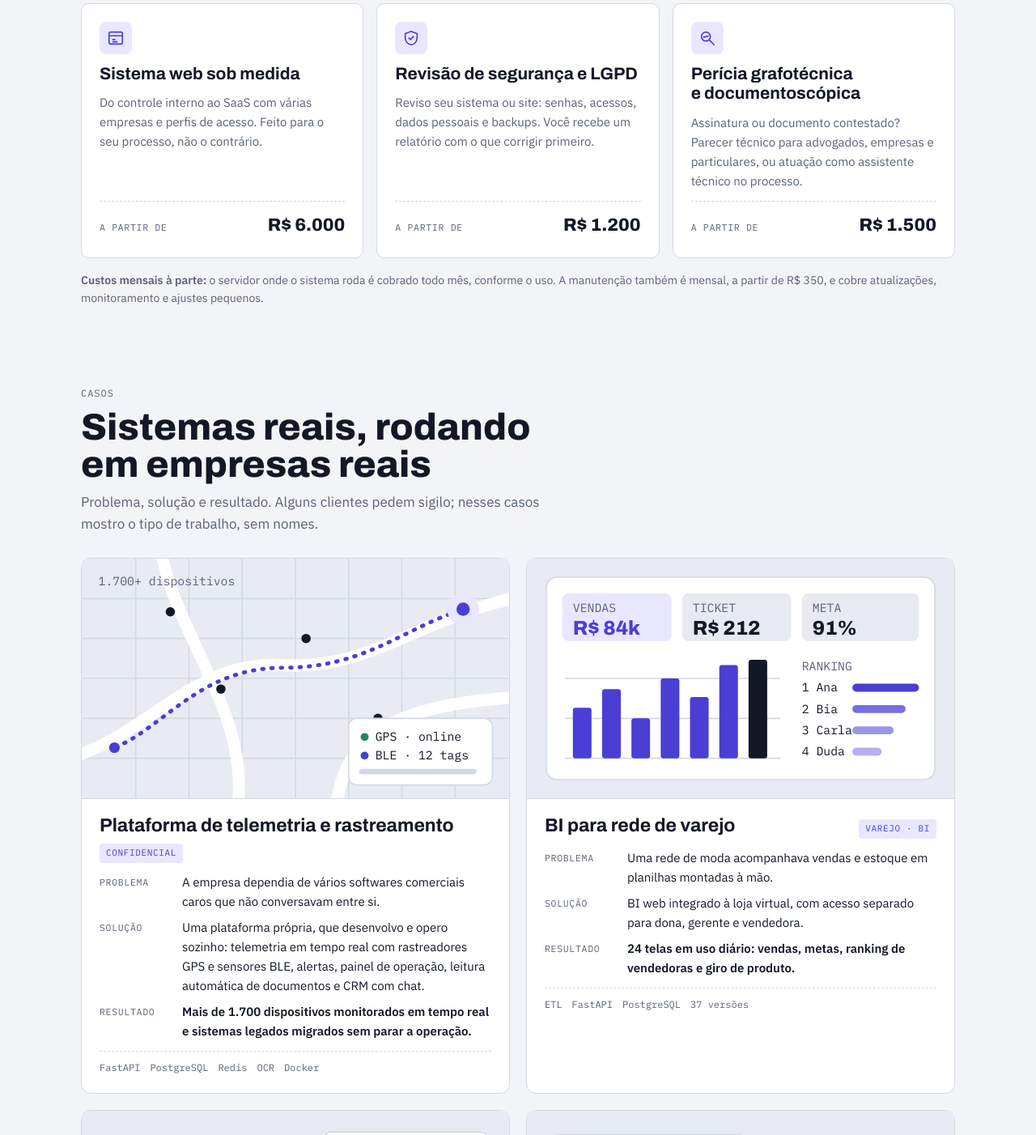
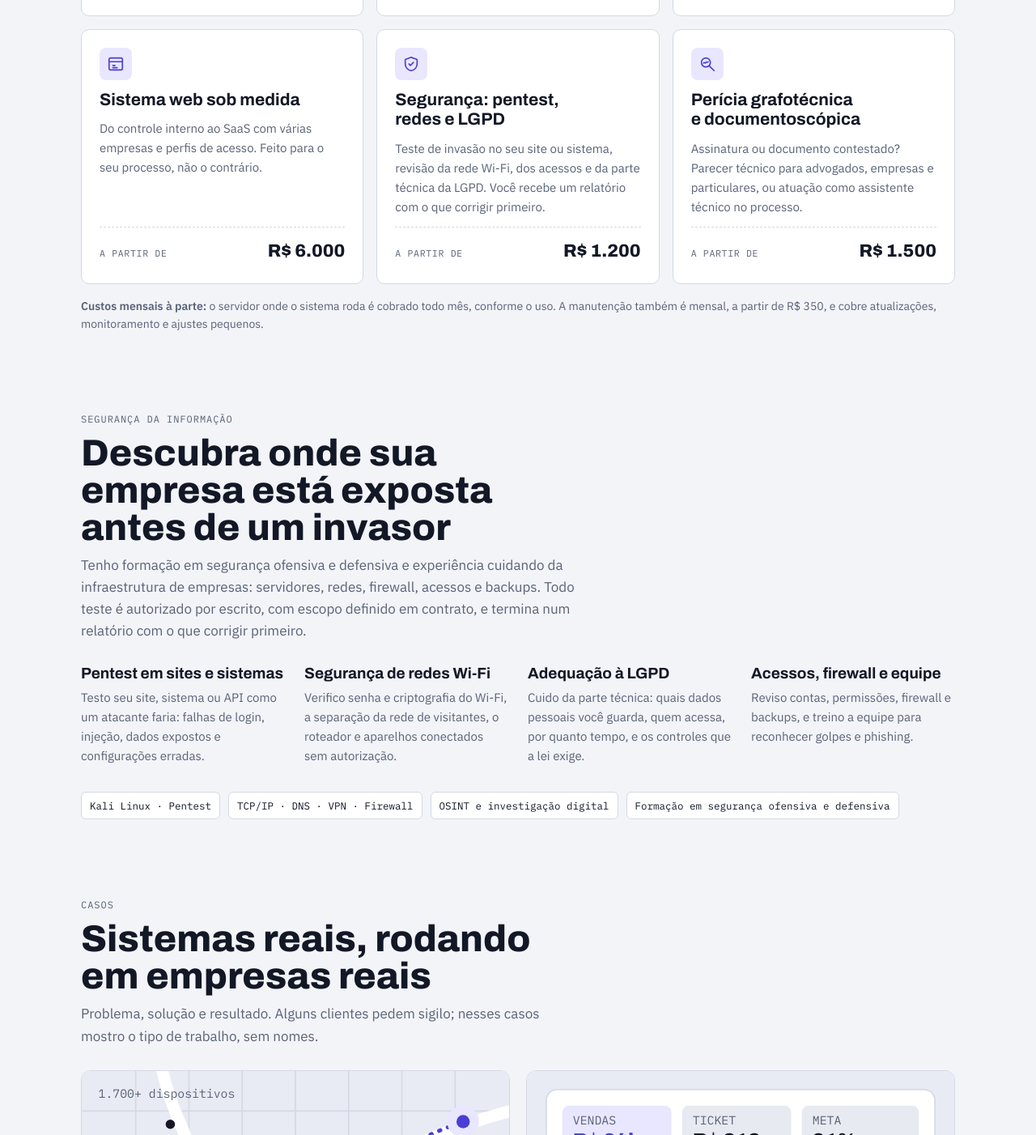
Before and after one commit to Pedro-Vinicius-MA/Pedro-Vinicius-MA.github.io, a plain HTML site: page index.html in a window 1280 px wide. Shown: the part 1398-2800 px from the top of the page at 81% size. Drawn offline with Linux system fonts and the light colour scheme.

Commit message:
Adiciona seção de segurança da informação

```diff
--- a/index.html
+++ b/index.html
@@ -6,7 +6,7 @@
 <style>:root{color-scheme:light;padding-top:env(safe-area-inset-top,0px);padding-bottom:env(safe-area-inset-bottom,0px)}img{max-width:100%}[hidden]{display:none!important}</style>
 <title>Pedro Vinícius Moraes Alves</title>
 <meta name="claude:viewport-fit-sides" content="cover">
-<meta name="description" content="Sistemas web, dashboards de BI, automações e agentes de IA sob medida. Perícia grafotécnica e documentoscópica. Caruaru-PE, atendimento em todo o Brasil.">
+<meta name="description" content="Sistemas web, dashboards de BI, automações e agentes de IA sob medida. Pentest, segurança de redes e LGPD. Perícia grafotécnica e documentoscópica. Caruaru-PE, atendimento em todo o Brasil.">
 <link rel="icon" href="favicon.svg" type="image/svg+xml">
 <link rel="icon" href="favicon-32.png" sizes="32x32" type="image/png">
 <link rel="alternate icon" href="favicon.ico">
@@ -260,13 +260,12 @@ footer .in{display:flex;flex-wrap:wrap;justify-content:space-between;gap:12px;fo
 </style>
 </head>
 <body>
-
-
 <header class="topbar pad">
   <div class="in">
     <a class="brand" href="#topo">Pedro Vinícius<span>.</span></a>
     <nav class="nav" aria-label="Seções">
       <a class="lnk" href="#servicos"><span data-l="pt">Serviços</span><span data-l="en">Services</span></a>
+      <a class="lnk" href="#seguranca"><span data-l="pt">Segurança</span><span data-l="en">Security</span></a>
       <a class="lnk" href="#casos"><span data-l="pt">Casos</span><span data-l="en">Work</span></a>
       <a class="lnk" href="#processo"><span data-l="pt">Como trabalho</span><span data-l="en">Process</span></a>
       <a class="lnk" href="#faq">FAQ</a>
@@ -283,12 +282,12 @@ footer .in{display:flex;flex-wrap:wrap;justify-content:space-between;gap:12px;fo
   <!-- HERO -->
   <section class="in hero">
     <div class="hero-txt">
-      <span class="tag" data-l="pt">Desenvolvedor full stack · Perito judicial · Caruaru-PE</span>
-      <span class="tag" data-l="en">Full stack developer · Court-registered examiner · Brazil</span>
+      <span class="tag" data-l="pt">Desenvolvedor full stack · Segurança da informação · Perito judicial</span>
+      <span class="tag" data-l="en">Full stack developer · Information security · Court-registered examiner</span>
       <h1 data-l="pt">Sistemas que tiram o <em>trabalho braçal</em> da sua empresa.</h1>
       <h1 data-l="en">Software that takes the <em>busywork</em> off your team.</h1>
-      <p class="lede" data-l="pt">Sou <b>Pedro Vinícius</b>. Construo sistemas web, dashboards, automações e agentes de IA sob medida, do diagnóstico ao sistema rodando. Como perito judicial, trabalho com o mesmo rigor de um laudo: tudo documentado, rastreável e sob sigilo.</p>
-      <p class="lede" data-l="en">I'm <b>Pedro Vinícius</b>. I build custom web systems, dashboards, automations and AI agents, from first call to production. As a court-registered forensic examiner, I work to the standard of an expert report: documented, traceable and confidential.</p>
+      <p class="lede" data-l="pt">Sou <b>Pedro Vinícius</b>. Construo sistemas web, dashboards, automações e agentes de IA sob medida, do diagnóstico ao sistema rodando, e testo a segurança de sites, sistemas e redes. Como perito judicial, trabalho com o mesmo rigor de um laudo: tudo documentado, rastreável e sob sigilo.</p>
+      <p class="lede" data-l="en">I'm <b>Pedro Vinícius</b>. I build custom web systems, dashboards, automations and AI agents, from first call to production, and I test the security of websites, systems and networks. As a court-registered forensic examiner, I work to the standard of an expert report: documented, traceable and confidential.</p>
       <div class="ctas">
         <a class="btn btn-primary" href="#orcamento"><span data-l="pt">Pedir orçamento</span><span data-l="en">Get a quote</span></a>
         <a class="btn btn-ghost" href="https://wa.me/5581979064200" target="_blank" rel="noopener">
@@ -353,9 +352,9 @@ footer .in{display:flex;flex-wrap:wrap;justify-content:space-between;gap:12px;fo
       </article>
       <article class="svc">
         <div class="ico"><svg viewBox="0 0 24 24"><path d="M12 3l8 3v6c0 4.5-3.4 8.3-8 9-4.6-.7-8-4.5-8-9V6l8-3z"/><path d="M9 12l2 2 4-4"/></svg></div>
-        <h3 data-l="pt">Revisão de segurança e LGPD</h3><h3 data-l="en">Security &amp; privacy review</h3>
-        <p data-l="pt">Reviso seu sistema ou site: senhas, acessos, dados pessoais e backups. Você recebe um relatório com o que corrigir primeiro.</p>
-        <p data-l="en">I review your system or site: passwords, access, personal data and backups. You get a report ranked by what to fix first.</p>
+        <h3 data-l="pt">Segurança: pentest, redes e LGPD</h3><h3 data-l="en">Security: pentest, networks &amp; privacy</h3>
+        <p data-l="pt">Teste de invasão no seu site ou sistema, revisão da rede Wi-Fi, dos acessos e da parte técnica da LGPD. Você recebe um relatório com o que corrigir primeiro.</p>
+        <p data-l="en">Penetration testing of your site or system, plus a review of your Wi-Fi, user access and data protection. You get a report ranked by what to fix first.</p>
         <div class="price"><span class="f" data-l="pt">a partir de</span><span class="f" data-l="en">from</span><span class="v" data-l="pt">R$ 1.200</span><span class="v" data-l="en">US$ 400</span></div>
       </article>
       <article class="svc">
@@ -368,6 +367,28 @@ footer .in{display:flex;flex-wrap:wrap;justify-content:space-between;gap:12px;fo
     </div>
     <p class="svc-note" data-l="pt"><b>Custos mensais à parte:</b> o servidor onde o sistema roda é cobrado todo mês, conforme o uso. A manutenção também é mensal, a partir de R$ 350, e cobre atualizações, monitoramento e ajustes pequenos.</p>
     <p class="svc-note" data-l="en"><b>Monthly costs are separate:</b> the server that runs your system is billed monthly, based on usage. Maintenance is also monthly, from US$ 120, covering updates, monitoring and small changes.</p>
+  </section>
+
+  <!-- SEGURANÇA -->
+  <section class="in" id="seguranca" aria-labelledby="h-sec">
+    <div class="sec-head">
+      <span class="tag" data-l="pt">Segurança da informação</span><span class="tag" data-l="en">Information security</span>
+      <h2 id="h-sec" data-l="pt">Descubra onde sua empresa está exposta antes de um invasor</h2><h2 data-l="en">Find your weak spots before an attacker does</h2>
+      <p data-l="pt">Tenho formação em segurança ofensiva e defensiva e experiência cuidando da infraestrutura de empresas: servidores, redes, firewall, acessos e backups. Todo teste é autorizado por escrito, com escopo definido em contrato, e termina num relatório com o que corrigir primeiro.</p>
+      <p data-l="en">I'm trained in offensive and defensive security and have run IT infrastructure for businesses: servers, networks, firewalls, access and backups. Every test is authorized in writing, with a scope set by contract, and ends in a report ranked by what to fix first.</p>
+    </div>
+    <div class="trust">
+      <div><strong data-l="pt">Pentest em sites e sistemas</strong><strong data-l="en">Web &amp; system pentest</strong><span data-l="pt">Testo seu site, sistema ou API como um atacante faria: falhas de login, injeção, dados expostos e configurações erradas.</span><span data-l="en">I test your site, system or API the way an attacker would: weak logins, injection, exposed data and misconfigurations.</span></div>
+      <div><strong data-l="pt">Segurança de redes Wi-Fi</strong><strong data-l="en">Wi-Fi network security</strong><span data-l="pt">Verifico senha e criptografia do Wi-Fi, a separação da rede de visitantes, o roteador e aparelhos conectados sem autorização.</span><span data-l="en">I check Wi-Fi passwords and encryption, guest network isolation, the router and unauthorized devices.</span></div>
+      <div><strong data-l="pt">Adequação à LGPD</strong><strong data-l="en">Data protection (LGPD)</strong><span data-l="pt">Cuido da parte técnica: quais dados pessoais você guarda, quem acessa, por quanto tempo, e os controles que a lei exige.</span><span data-l="en">I handle the technical side: what personal data you keep, who can access it, for how long, and the controls the law requires.</span></div>
+      <div><strong data-l="pt">Acessos, firewall e equipe</strong><strong data-l="en">Access, firewall &amp; staff</strong><span data-l="pt">Reviso contas, permissões, firewall e backups, e treino a equipe para reconhecer golpes e phishing.</span><span data-l="en">I review accounts, permissions, firewall and backups, and train staff to spot scams and phishing.</span></div>
+    </div>
+    <div class="creds">
+      <span>Kali Linux · Pentest</span>
+      <span>TCP/IP · DNS · VPN · Firewall</span>
+      <span data-l="pt">OSINT e investigação digital</span><span data-l="en">OSINT &amp; digital investigation</span>
+      <span data-l="pt">Formação em segurança ofensiva e defensiva</span><span data-l="en">Offensive &amp; defensive security training</span>
+    </div>
   </section>
 
   <!-- CASOS -->
@@ -648,6 +669,7 @@ footer .in{display:flex;flex-wrap:wrap;justify-content:space-between;gap:12px;fo
       <details><summary><span data-l="pt">Você atende fora de Caruaru?</span><span data-l="en">Do you work with clients abroad?</span></summary><p data-l="pt">Sim. Trabalho remoto com clientes de todo o Brasil e do exterior, por videochamada e WhatsApp.</p><p data-l="en">Yes. I work remotely with clients anywhere, over video calls and WhatsApp, in Portuguese or English.</p></details>
       <details><summary><span data-l="pt">Depois de pronto, quem cuida do sistema?</span><span data-l="en">Who maintains it afterwards?</span></summary><p data-l="pt">Os primeiros 30 dias de correções são por minha conta. Depois, você escolhe: um plano mensal de manutenção ou chamados avulsos. O servidor tem cobrança mensal própria, separada da manutenção.</p><p data-l="en">The first 30 days of fixes are on me. After that, choose a monthly maintenance plan or pay per request.</p></details>
       <details><summary><span data-l="pt">Meus dados e os dos meus clientes ficam seguros?</span><span data-l="en">Is my data safe?</span></summary><p data-l="pt">Sim. Assino contrato de confidencialidade, sigo a LGPD e uso cifragem de dados pessoais, controle de acesso por perfil e backup. Sigilo é rotina para quem trabalha como perito.</p><p data-l="en">Yes. I sign an NDA, follow Brazil's data-protection law (LGPD), and use encryption, role-based access and backups. Confidentiality is routine for a court examiner.</p></details>
+      <details><summary><span data-l="pt">Teste de invasão é legal?</span><span data-l="en">Is penetration testing legal?</span></summary><p data-l="pt">Sim, quando autorizado. Só testo o que você me autoriza por escrito, com escopo, datas e limites definidos em contrato. O teste não derruba seu sistema, e o relatório fica só com você.</p><p data-l="en">Yes, when authorized. I only test what you approve in writing, with scope, dates and limits set by contract. Testing won't take your system down, and the report stays with you.</p></details>
       <details><summary><span data-l="pt">Preciso entender de tecnologia?</span><span data-l="en">Do I need to be technical?</span></summary><p data-l="pt">Não. Você explica como o seu negócio funciona; eu traduzo isso em sistema e explico cada decisão em linguagem simples.</p><p data-l="en">No. You explain how your business works; I turn it into software and explain every decision in plain language.</p></details>
     </div>
   </section>
@@ -681,7 +703,7 @@ footer .in{display:flex;flex-wrap:wrap;justify-content:space-between;gap:12px;fo
           <option data-en="BI dashboard">Dashboard de BI</option>
           <option data-en="AI support agent">Agente de IA para atendimento</option>
           <option data-en="Custom web system">Sistema web sob medida</option>
-          <option data-en="Security & privacy review">Revisão de segurança e LGPD</option>
+          <option data-en="Security: pentest, networks & privacy">Segurança: pentest, redes e LGPD</option>
           <option data-en="Handwriting & document examination">Perícia grafotécnica e documentoscópica</option>
           <option data-en="Not sure yet">Ainda não sei, quero conversar</option>
         </select>
@@ -723,7 +745,7 @@ footer .in{display:flex;flex-wrap:wrap;justify-content:space-between;gap:12px;fo
 <footer class="pad">
   <div class="in">
     <span>© 2026 Pedro Vinícius Moraes Alves · Caruaru-PE</span>
-    <span data-l="pt">Sistemas sob medida · Perícia grafotécnica e documentoscópica</span><span data-l="en">Custom software · Document examination</span>
+    <span data-l="pt">Sistemas sob medida · Segurança da informação · Perícia grafotécnica e documentoscópica</span><span data-l="en">Custom software · Information security · Document examination</span>
   </div>
 </footer>
 
```
